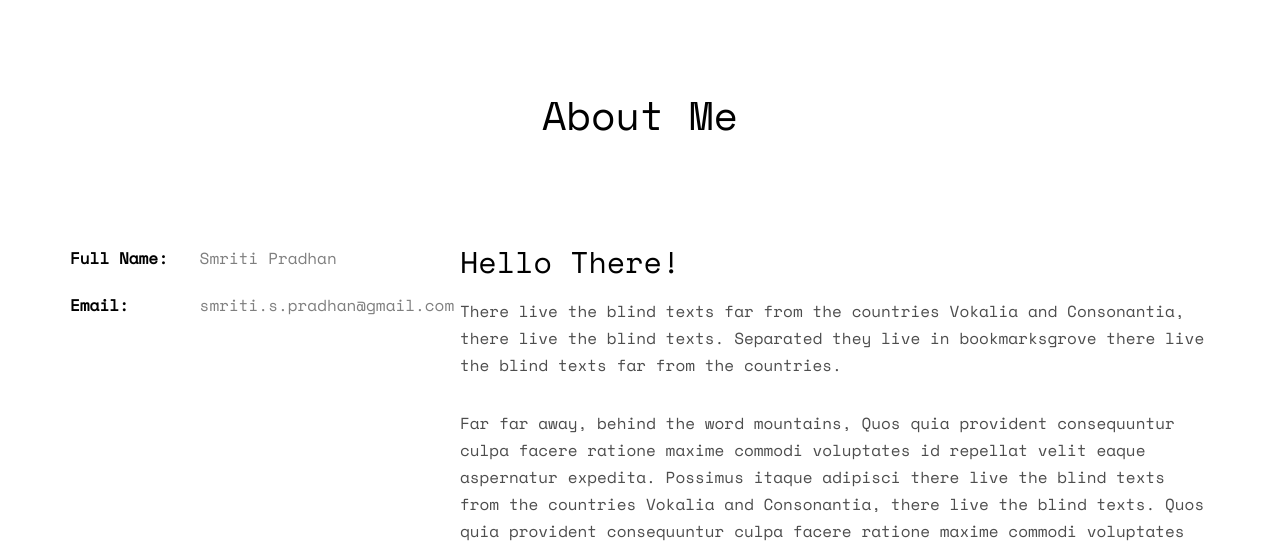
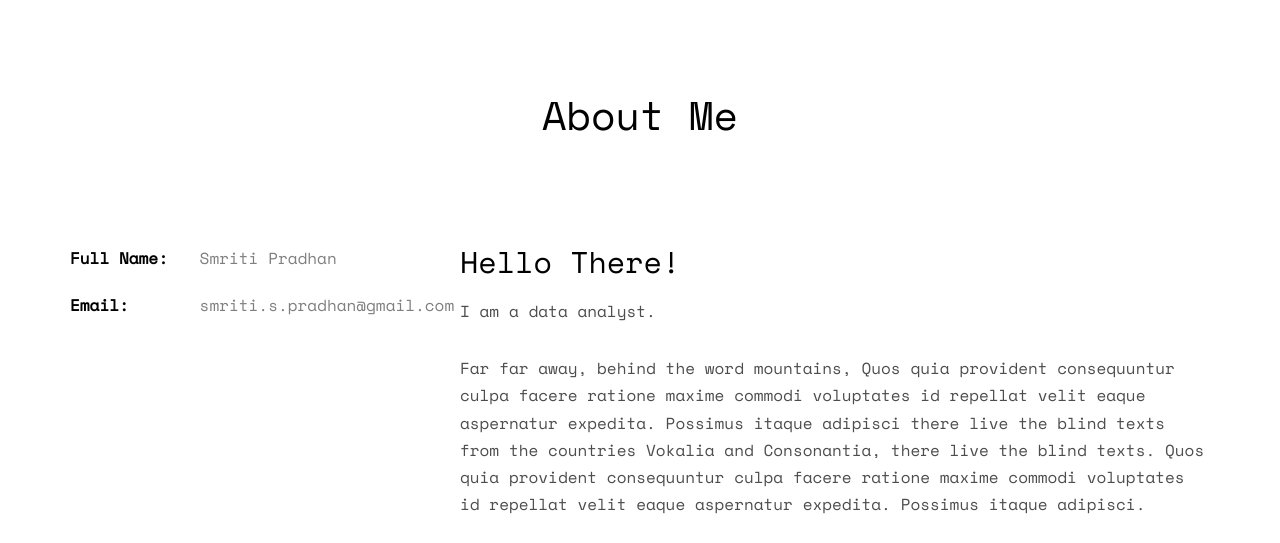
Before and after one commit to Smritipradhan01/Smritipradhan01.github.io, a plain HTML site: page index.html in a window 1280 px wide. Shown: the part 827-1370 px from the top of the page. Drawn offline with nearby package versions, Linux system fonts and the light colour scheme; files whose address does not match are found by name.

Commit message:
edited bio.

```diff
--- a/index.html
+++ b/index.html
@@ -109,9 +109,7 @@
 					</div>
 					<div class="col-md-8">
 						<h2>Hello There!</h2>
-						<p>There live the blind texts far from the countries Vokalia and Consonantia, there live the
-							blind texts. Separated they live in bookmarksgrove there live the blind texts far from the
-							countries.</p>
+						<p>I am a data analyst.</p>
 						<p>Far far away, behind the word mountains, Quos quia provident consequuntur culpa facere
 							ratione maxime commodi voluptates id repellat velit eaque aspernatur expedita. Possimus
 							itaque adipisci there live the blind texts from the countries Vokalia and Consonantia, there
```
